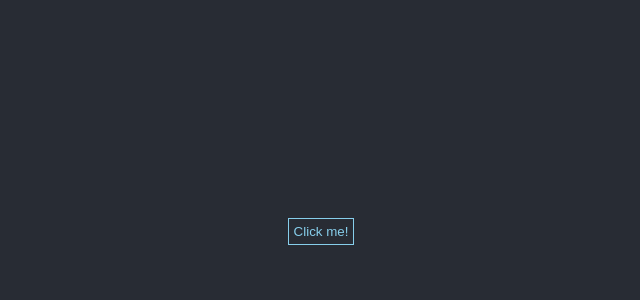
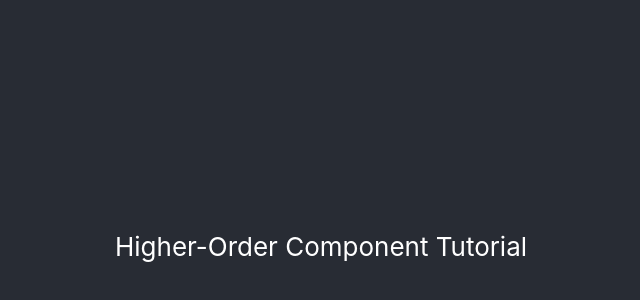
Before and after one commit to eshellster/react-w3resource, a React (Create React App) app: page / in a window 1280 px wide. Shown: the part 154-454 px from the top of the page, without its empty margins (319-959 px from the left). Built offline with nearby package versions, Linux system fonts and the light colour scheme.

Commit message:
기본 HOC(고차) 구성요소

```diff
--- a/src/App.js
+++ b/src/App.js
@@ -1,16 +1,13 @@
 import React from "react";
 import "./App.css";
-import FancyButton from "./component/forwardingRefs/FancyButton";
+import Hoc from "./component/hoc/HOC";
 
 function App() {
-  const ref = React.createRef();
   return (
     <div className="App">
-      <header className="App-header">
-        <FancyButton ref={ref}>Click me!</FancyButton>
-      </header>
+      <header className="App-header">Higher-Order Component Tutorial</header>
     </div>
   );
 }
 
-export default App;
+export default Hoc(App);
--- /dev/null
+++ b/src/component/hoc/HOC.js
@@ -0,0 +1,13 @@
+import React, { Component } from "react";
+
+export default function Hoc(HocComponent) {
+  return class extends Component {
+    render() {
+      return (
+        <div>
+          <HocComponent />
+        </div>
+      );
+    }
+  };
+}
```
